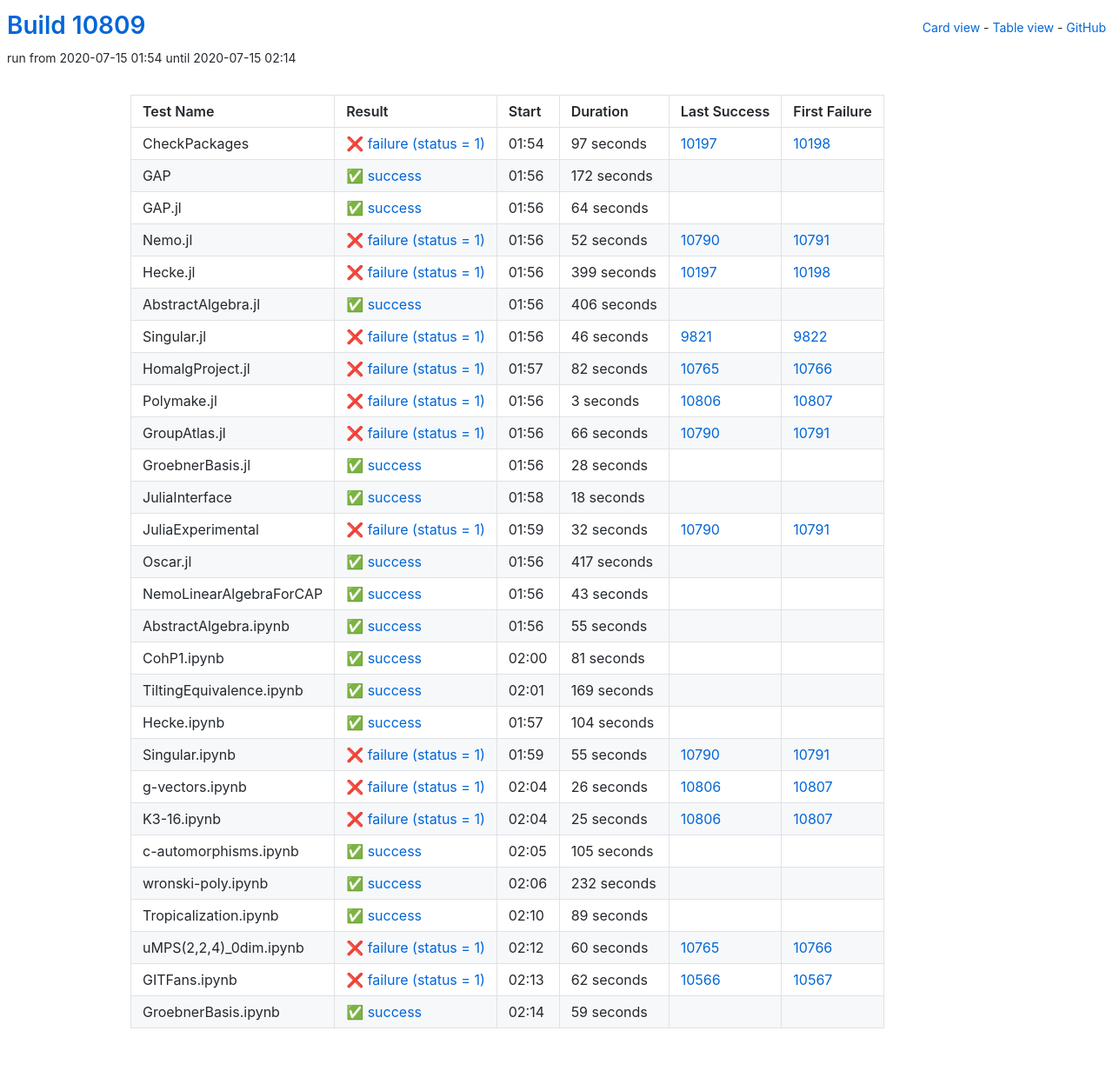
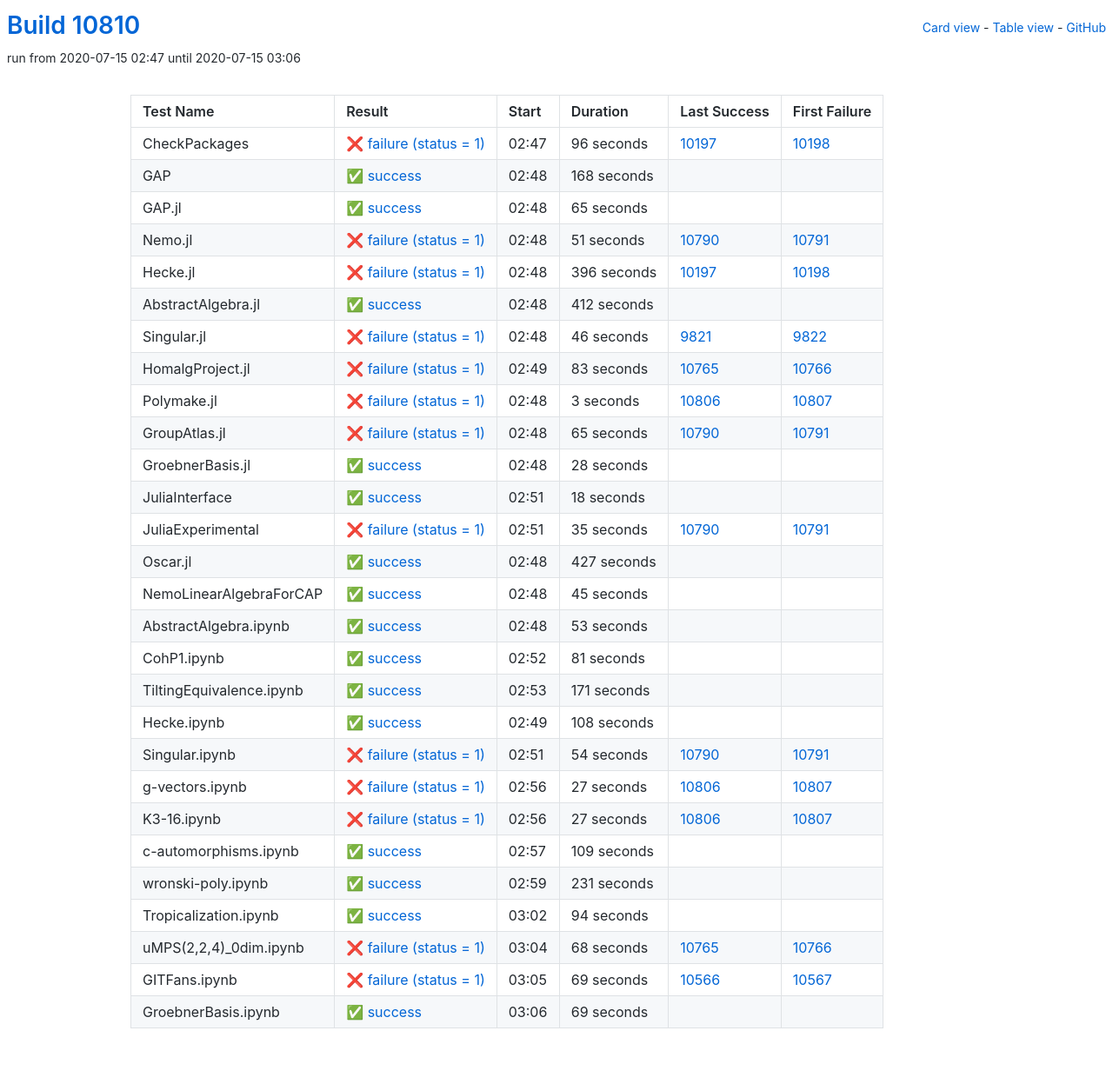
Before and after one commit to oscar-system/oscar-ci-status, a Jekyll site: the page built from table.html, in a window 1280 px wide. Shown: the whole page at 87% size. Built offline with Jekyll 4.4.1, drawn with Linux system fonts in a browser that asks for light colours.

Commit message:
Build #10810

```diff
--- a/_data/ci.yml
+++ b/_data/ci.yml
@@ -1,6 +1,6 @@
 ---
-build: 10809
-build_url: https://oscarci.mathematik.uni-kl.de/job/oscar/10809/
+build: 10810
+build_url: https://oscarci.mathematik.uni-kl.de/job/oscar/10810/
 job: oscar
 organization: oscar-system
 repo: oscar-ci-status
@@ -8,80 +8,80 @@
 tests:
 - name: CheckPackages
   id: checkpackages
-  log: https://oscarci.mathematik.uni-kl.de/job/oscar/10809/artifact/logs/build-10809/CheckPackages.log
-  start: 2020-07-15 01:54
+  log: https://oscarci.mathematik.uni-kl.de/job/oscar/10810/artifact/logs/build-10810/CheckPackages.log
+  start: 2020-07-15 02:47
   success: false
   exitcode: 1
   status: failure
-  duration: 97
+  duration: 96
   last_success: 10197
   last_success_url: https://oscarci.mathematik.uni-kl.de/job/oscar/10197/
   first_failure: 10198
   first_failure_url: https://oscarci.mathematik.uni-kl.de/job/oscar/10198/
 - name: GAP
   id: gap
-  log: https://oscarci.mathematik.uni-kl.de/job/oscar/10809/artifact/logs/build-10809/GAP.log
-  start: 2020-07-15 01:56
+  log: https://oscarci.mathematik.uni-kl.de/job/oscar/10810/artifact/logs/build-10810/GAP.log
+  start: 2020-07-15 02:48
   success: true
   exitcode: 0
   status: success
-  duration: 172
+  duration: 168
   last_success: false
   last_success_url:
   first_failure: false
   first_failure_url:
 - name: GAP.jl
   id: gap-jl
-  log: https://oscarci.mathematik.uni-kl.de/job/oscar/10809/artifact/logs/build-10809/GAP.jl.log
-  start: 2020-07-15 01:56
+  log: https://oscarci.mathematik.uni-kl.de/job/oscar/10810/artifact/logs/build-10810/GAP.jl.log
+  start: 2020-07-15 02:48
   success: true
   exitcode: 0
   status: success
-  duration: 64
+  duration: 65
   last_success: false
   last_success_url:
   first_failure: false
   first_failure_url:
 - name: Nemo.jl
   id: nemo-jl
-  log: https://oscarci.mathematik.uni-kl.de/job/oscar/10809/artifact/logs/build-10809/Nemo.jl.log
-  start: 2020-07-15 01:56
+  log: https://oscarci.mathematik.uni-kl.de/job/oscar/10810/artifact/logs/build-10810/Nemo.jl.log
+  start: 2020-07-15 02:48
   success: false
   exitcode: 1
   status: failure
-  duration: 52
+  duration: 51
   last_success: 10790
   last_success_url: https://oscarci.mathematik.uni-kl.de/job/oscar/10790/
   first_failure: 10791
   first_failure_url: https://oscarci.mathematik.uni-kl.de/job/oscar/10791/
 - name: Hecke.jl
   id: hecke-jl
-  log: https://oscarci.mathematik.uni-kl.de/job/oscar/10809/artifact/logs/build-10809/Hecke.jl.log
-  start: 2020-07-15 01:56
+  log: https://oscarci.mathematik.uni-kl.de/job/oscar/10810/artifact/logs/build-10810/Hecke.jl.log
+  start: 2020-07-15 02:48
   success: false
   exitcode: 1
   status: failure
-  duration: 399
+  duration: 396
   last_success: 10197
   last_success_url: https://oscarci.mathematik.uni-kl.de/job/oscar/10197/
   first_failure: 10198
   first_failure_url: https://oscarci.mathematik.uni-kl.de/job/oscar/10198/
 - name: AbstractAlgebra.jl
   id: abstractalgebra-jl
-  log: https://oscarci.mathematik.uni-kl.de/job/oscar/10809/artifact/logs/build-10809/AbstractAlgebra.jl.log
-  start: 2020-07-15 01:56
+  log: https://oscarci.mathematik.uni-kl.de/job/oscar/10810/artifact/logs/build-10810/AbstractAlgebra.jl.log
+  start: 2020-07-15 02:48
   success: true
   exitcode: 0
   status: success
-  duration: 406
+  duration: 412
   last_success: false
   last_success_url:
   first_failure: false
   first_failure_url:
 - name: Singular.jl
   id: singular-jl
-  log: https://oscarci.mathematik.uni-kl.de/job/oscar/10809/artifact/logs/build-10809/Singular.jl.log
-  start: 2020-07-15 01:56
+  log: https://oscarci.mathematik.uni-kl.de/job/oscar/10810/artifact/logs/build-10810/Singular.jl.log
+  start: 2020-07-15 02:48
   success: false
   exitcode: 1
   status: failure
@@ -92,20 +92,20 @@
   first_failure_url: https://oscarci.mathematik.uni-kl.de/job/oscar/9822/
 - name: HomalgProject.jl
   id: homalgproject-jl
-  log: https://oscarci.mathematik.uni-kl.de/job/oscar/10809/artifact/logs/build-10809/HomalgProject.jl.log
-  start: 2020-07-15 01:57
+  log: https://oscarci.mathematik.uni-kl.de/job/oscar/10810/artifact/logs/build-10810/HomalgProject.jl.log
+  start: 2020-07-15 02:49
   success: false
   exitcode: 1
   status: failure
-  duration: 82
+  duration: 83
   last_success: 10765
   last_success_url: https://oscarci.mathematik.uni-kl.de/job/oscar/10765/
   first_failure: 10766
   first_failure_url: https://oscarci.mathematik.uni-kl.de/job/oscar/10766/
 - name: Polymake.jl
   id: polymake-jl
-  log: https://oscarci.mathematik.uni-kl.de/job/oscar/10809/artifact/logs/build-10809/Polymake.jl.log
-  start: 2020-07-15 01:56
+  log: https://oscarci.mathematik.uni-kl.de/job/oscar/10810/artifact/logs/build-10810/Polymake.jl.log
+  start: 2020-07-15 02:48
   success: false
   exitcode: 1
   status: failure
@@ -116,20 +116,20 @@
   first_failure_url: https://oscarci.mathematik.uni-kl.de/job/oscar/10807/
 - name: GroupAtlas.jl
   id: groupatlas-jl
-  log: https://oscarci.mathematik.uni-kl.de/job/oscar/10809/artifact/logs/build-10809/GroupAtlas.jl.log
-  start: 2020-07-15 01:56
+  log: https://oscarci.mathematik.uni-kl.de/job/oscar/10810/artifact/logs/build-10810/GroupAtlas.jl.log
+  start: 2020-07-15 02:48
   success: false
   exitcode: 1
   status: failure
-  duration: 66
+  duration: 65
   last_success: 10790
   last_success_url: https://oscarci.mathematik.uni-kl.de/job/oscar/10790/
   first_failure: 10791
   first_failure_url: https://oscarci.mathematik.uni-kl.de/job/oscar/10791/
 - name: GroebnerBasis.jl
   id: groebnerbasis-jl
-  log: https://oscarci.mathematik.uni-kl.de/job/oscar/10809/artifact/logs/build-10809/GroebnerBasis.jl.log
-  start: 2020-07-15 01:56
+  log: https://oscarci.mathematik.uni-kl.de/job/oscar/10810/artifact/logs/build-10810/GroebnerBasis.jl.log
+  start: 2020-07-15 02:48
   success: true
   exitcode: 0
   status: success
@@ -140,8 +140,8 @@
   first_failure_url:
 - name: JuliaInterface
   id: juliainterface
-  log: https://oscarci.mathematik.uni-kl.de/job/oscar/10809/artifact/logs/build-10809/JuliaInterface.log
-  start: 2020-07-15 01:58
+  log: https://oscarci.mathematik.uni-kl.de/job/oscar/10810/artifact/logs/build-10810/JuliaInterface.log
+  start: 2020-07-15 02:51
   success: true
   exitcode: 0
   status: success
@@ -152,56 +152,56 @@
   first_failure_url:
 - name: JuliaExperimental
   id: juliaexperimental
-  log: https://oscarci.mathematik.uni-kl.de/job/oscar/10809/artifact/logs/build-10809/JuliaExperimental.log
-  start: 2020-07-15 01:59
+  log: https://oscarci.mathematik.uni-kl.de/job/oscar/10810/artifact/logs/build-10810/JuliaExperimental.log
+  start: 2020-07-15 02:51
   success: false
   exitcode: 1
   status: failure
-  duration: 32
+  duration: 35
   last_success: 10790
   last_success_url: https://oscarci.mathematik.uni-kl.de/job/oscar/10790/
   first_failure: 10791
   first_failure_url: https://oscarci.mathematik.uni-kl.de/job/oscar/10791/
 - name: Oscar.jl
   id: oscar-jl
-  log: https://oscarci.mathematik.uni-kl.de/job/oscar/10809/artifact/logs/build-10809/Oscar.jl.log
-  start: 2020-07-15 01:56
+  log: https://oscarci.mathematik.uni-kl.de/job/oscar/10810/artifact/logs/build-10810/Oscar.jl.log
+  start: 2020-07-15 02:48
   success: true
   exitcode: 0
   status: success
-  duration: 417
+  duration: 427
   last_success: false
   last_success_url:
   first_failure: false
   first_failure_url:
 - name: NemoLinearAlgebraForCAP
   id: nemolinearalgebraforcap
-  log: https://oscarci.mathematik.uni-kl.de/job/oscar/10809/artifact/logs/build-10809/NemoLinearAlgebraForCAP.log
-  start: 2020-07-15 01:56
+  log: https://oscarci.mathematik.uni-kl.de/job/oscar/10810/artifact/logs/build-10810/NemoLinearAlgebraForCAP.log
+  start: 2020-07-15 02:48
   success: true
   exitcode: 0
   status: success
-  duration: 43
+  duration: 45
   last_success: false
   last_success_url:
   first_failure: false
   first_failure_url:
 - name: AbstractAlgebra.ipynb
   id: abstractalgebra-ipynb
-  log: https://oscarci.mathematik.uni-kl.de/job/oscar/10809/artifact/logs/build-10809/AbstractAlgebra.ipynb.log
-  start: 2020-07-15 01:56
+  log: https://oscarci.mathematik.uni-kl.de/job/oscar/10810/artifact/logs/build-10810/AbstractAlgebra.ipynb.log
+  start: 2020-07-15 02:48
   success: true
   exitcode: 0
   status: success
-  duration: 55
+  duration: 53
   last_success: false
   last_success_url:
   first_failure: false
   first_failure_url:
 - name: CohP1.ipynb
   id: cohp1-ipynb
-  log: https://oscarci.mathematik.uni-kl.de/job/oscar/10809/artifact/logs/build-10809/CohP1.ipynb.log
-  start: 2020-07-15 02:00
+  log: https://oscarci.mathematik.uni-kl.de/job/oscar/10810/artifact/logs/build-10810/CohP1.ipynb.log
+  start: 2020-07-15 02:52
   success: true
   exitcode: 0
   status: success
@@ -212,132 +212,132 @@
   first_failure_url:
 - name: TiltingEquivalence.ipynb
   id: tiltingequivalence-ipynb
-  log: https://oscarci.mathematik.uni-kl.de/job/oscar/10809/artifact/logs/build-10809/TiltingEquivalence.ipynb.log
-  start: 2020-07-15 02:01
+  log: https://oscarci.mathematik.uni-kl.de/job/oscar/10810/artifact/logs/build-10810/TiltingEquivalence.ipynb.log
+  start: 2020-07-15 02:53
   success: true
   exitcode: 0
   status: success
-  duration: 169
+  duration: 171
   last_success: false
   last_success_url:
   first_failure: false
   first_failure_url:
 - name: Hecke.ipynb
   id: hecke-ipynb
-  log: https://oscarci.mathematik.uni-kl.de/job/oscar/10809/artifact/logs/build-10809/Hecke.ipynb.log
-  start: 2020-07-15 01:57
+  log: https://oscarci.mathematik.uni-kl.de/job/oscar/10810/artifact/logs/build-10810/Hecke.ipynb.log
+  start: 2020-07-15 02:49
   success: true
   exitcode: 0
   status: success
-  duration: 104
+  duration: 108
   last_success: false
   last_success_url:
   first_failure: false
   first_failure_url:
 - name: Singular.ipynb
   id: singular-ipynb
-  log: https://oscarci.mathematik.uni-kl.de/job/oscar/10809/artifact/logs/build-10809/Singular.ipynb.log
-  start: 2020-07-15 01:59
+  log: https://oscarci.mathematik.uni-kl.de/job/oscar/10810/artifact/logs/build-10810/Singular.ipynb.log
+  start: 2020-07-15 02:51
   success: false
   exitcode: 1
   status: failure
-  duration: 55
+  duration: 54
   last_success: 10790
   last_success_url: https://oscarci.mathematik.uni-kl.de/job/oscar/10790/
   first_failure: 10791
   first_failure_url: https://oscarci.mathematik.uni-kl.de/job/oscar/10791/
 - name: g-vectors.ipynb
   id: g-vectors-ipynb
-  log: https://oscarci.mathematik.uni-kl.de/job/oscar/10809/artifact/logs/build-10809/g-vectors.ipynb.log
-  start: 2020-07-15 02:04
+  log: https://oscarci.mathematik.uni-kl.de/job/oscar/10810/artifact/logs/build-10810/g-vectors.ipynb.log
+  start: 2020-07-15 02:56
   success: false
   exitcode: 1
   status: failure
-  duration: 26
+  duration: 27
   last_success: 10806
   last_success_url: https://oscarci.mathematik.uni-kl.de/job/oscar/10806/
   first_failure: 10807
   first_failure_url: https://oscarci.mathematik.uni-kl.de/job/oscar/10807/
 - name: K3-16.ipynb
   id: k3-16-ipynb
-  log: https://oscarci.mathematik.uni-kl.de/job/oscar/10809/artifact/logs/build-10809/K3-16.ipynb.log
-  start: 2020-07-15 02:04
+  log: https://oscarci.mathematik.uni-kl.de/job/oscar/10810/artifact/logs/build-10810/K3-16.ipynb.log
+  start: 2020-07-15 02:56
   success: false
   exitcode: 1
   status: failure
-  duration: 25
+  duration: 27
   last_success: 10806
   last_success_url: https://oscarci.mathematik.uni-kl.de/job/oscar/10806/
   first_failure: 10807
   first_failure_url: https://oscarci.mathematik.uni-kl.de/job/oscar/10807/
 - name: c-automorphisms.ipynb
   id: c-automorphisms-ipynb
-  log: https://oscarci.mathematik.uni-kl.de/job/oscar/10809/artifact/logs/build-10809/c-automorphisms.ipynb.log
-  start: 2020-07-15 02:05
+  log: https://oscarci.mathematik.uni-kl.de/job/oscar/10810/artifact/logs/build-10810/c-automorphisms.ipynb.log
+  start: 2020-07-15 02:57
   success: true
   exitcode: 0
   status: success
-  duration: 105
+  duration: 109
   last_success: false
   last_success_url:
   first_failure: false
   first_failure_url:
 - name: wronski-poly.ipynb
   id: wronski-poly-ipynb
-  log: https://oscarci.mathematik.uni-kl.de/job/oscar/10809/artifact/logs/build-10809/wronski-poly.ipynb.log
-  start: 2020-07-15 02:06
+  log: https://oscarci.mathematik.uni-kl.de/job/oscar/10810/artifact/logs/build-10810/wronski-poly.ipynb.log
+  start: 2020-07-15 02:59
   success: true
   exitcode: 0
   status: success
-  duration: 232
+  duration: 231
   last_success: false
   last_success_url:
   first_failure: false
   first_failure_url:
 - name: Tropicalization.ipynb
   id: tropicalization-ipynb
-  log: https://oscarci.mathematik.uni-kl.de/job/oscar/10809/artifact/logs/build-10809/Tropicalization.ipynb.log
-  start: 2020-07-15 02:10
+  log: https://oscarci.mathematik.uni-kl.de/job/oscar/10810/artifact/logs/build-10810/Tropicalization.ipynb.log
+  start: 2020-07-15 03:02
   success: true
   exitcode: 0
   status: success
-  duration: 89
+  duration: 94
   last_success: false
   last_success_url:
   first_failure: false
   first_failure_url:
 - name: uMPS(2,2,4)_0dim.ipynb
   id: umps-2-2-4-0dim-ipynb
-  log: https://oscarci.mathematik.uni-kl.de/job/oscar/10809/artifact/logs/build-10809/uMPS-2-2-4-_0dim.ipynb.log
-  start: 2020-07-15 02:12
+  log: https://oscarci.mathematik.uni-kl.de/job/oscar/10810/artifact/logs/build-10810/uMPS-2-2-4-_0dim.ipynb.log
+  start: 2020-07-15 03:04
   success: false
   exitcode: 1
   status: failure
-  duration: 60
+  duration: 68
   last_success: 10765
   last_success_url: https://oscarci.mathematik.uni-kl.de/job/oscar/10765/
   first_failure: 10766
   first_failure_url: https://oscarci.mathematik.uni-kl.de/job/oscar/10766/
 - name: GITFans.ipynb
   id: gitfans-ipynb
-  log: https://oscarci.mathematik.uni-kl.de/job/oscar/10809/artifact/logs/build-10809/GITFans.ipynb.log
-  start: 2020-07-15 02:13
+  log: https://oscarci.mathematik.uni-kl.de/job/oscar/10810/artifact/logs/build-10810/GITFans.ipynb.log
+  start: 2020-07-15 03:05
   success: false
   exitcode: 1
   status: failure
-  duration: 62
+  duration: 69
   last_success: 10566
   last_success_url: https://oscarci.mathematik.uni-kl.de/job/oscar/10566/
   first_failure: 10567
   first_failure_url: https://oscarci.mathematik.uni-kl.de/job/oscar/10567/
 - name: GroebnerBasis.ipynb
   id: groebnerbasis-ipynb
-  log: https://oscarci.mathematik.uni-kl.de/job/oscar/10809/artifact/logs/build-10809/GroebnerBasis.ipynb.log
-  start: 2020-07-15 02:14
+  log: https://oscarci.mathematik.uni-kl.de/job/oscar/10810/artifact/logs/build-10810/GroebnerBasis.ipynb.log
+  start: 2020-07-15 03:06
   success: true
   exitcode: 0
   status: success
-  duration: 59
+  duration: 69
   last_success: false
   last_success_url:
   first_failure: false
```
Also changed, not shown: README.md.
